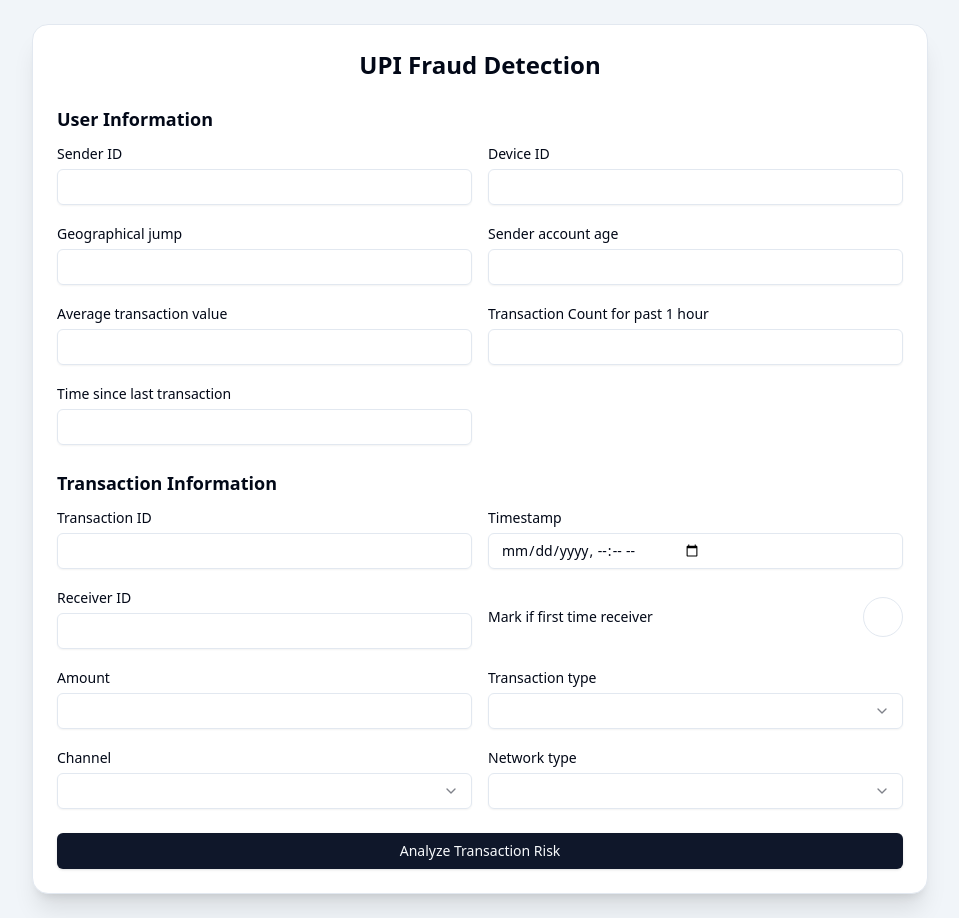
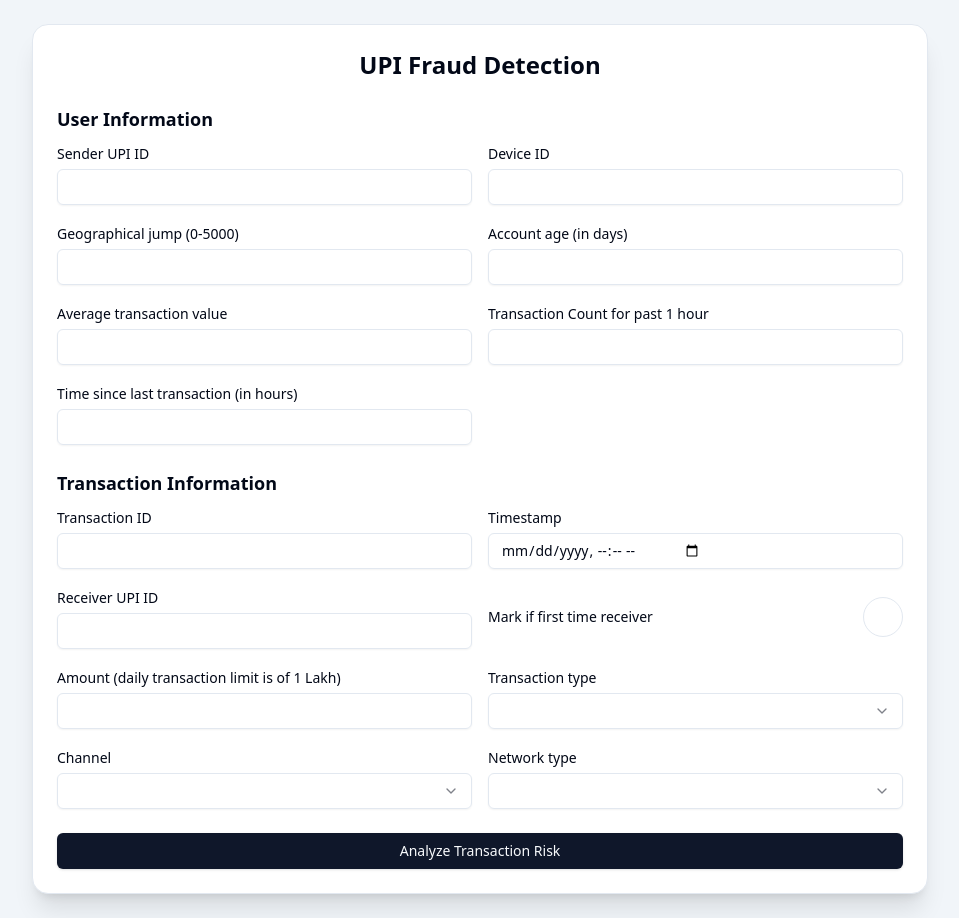
Before and after one commit to sandalisingh/UPI-fraud-detection, a React (Vite) app in the folder fraud-ui/: page / in a window 1280 px wide. Shown: the whole page, without its empty margins (160-1119 px from the left). Built offline with nearby package versions, Linux system fonts and the light colour scheme.

Commit message:
Update labels in UI

```diff
--- a/fraud-ui/src/App.jsx
+++ b/fraud-ui/src/App.jsx
@@ -8,22 +8,22 @@
 const TRANSACTION_FIELDS = [
   { label: "Transaction ID", key: "Transaction_ID" },
   { label: "Timestamp", key: "Timestamp" },
-  { label: "Receiver ID", key: "Receiver_ID" },
+  { label: "Receiver UPI ID", key: "Receiver_ID" },
   { label: "Mark if first time receiver", key: "Is_First_Time_Receiver" },
-  { label: "Amount", key: "Amount" },
+  { label: "Amount (daily transaction limit is of 1 Lakh)", key: "Amount" },
   { label: "Transaction type", key: "Transaction_Type" },
   { label: "Channel", key: "Channel" },
   { label: "Network type", key: "Network_Type" },
 ];
 
 const USER_FIELDS = [
-  { label: "Sender ID", key: "Sender_ID" },
+  { label: "Sender UPI ID", key: "Sender_ID" },
   { label: "Device ID", key: "Device_ID" },
-  { label: "Geographical jump", key: "Geo_Jump" },
-  { label: "Sender account age", key: "Sender_Account_Age" },
+  { label: "Geographical jump (0-5000)", key: "Geo_Jump" },
+  { label: "Account age (in days)", key: "Sender_Account_Age" },
   { label: "Average transaction value", key: "Avg_Transaction_Value" },
   { label: "Transaction Count for past 1 hour", key: "Txn_Count_1h" },
-  { label: "Time since last transaction", key: "Time_Since_Last_Txn" },
+  { label: "Time since last transaction (in hours)", key: "Time_Since_Last_Txn" },
 ];
 
 const OPTIONS = {
```
